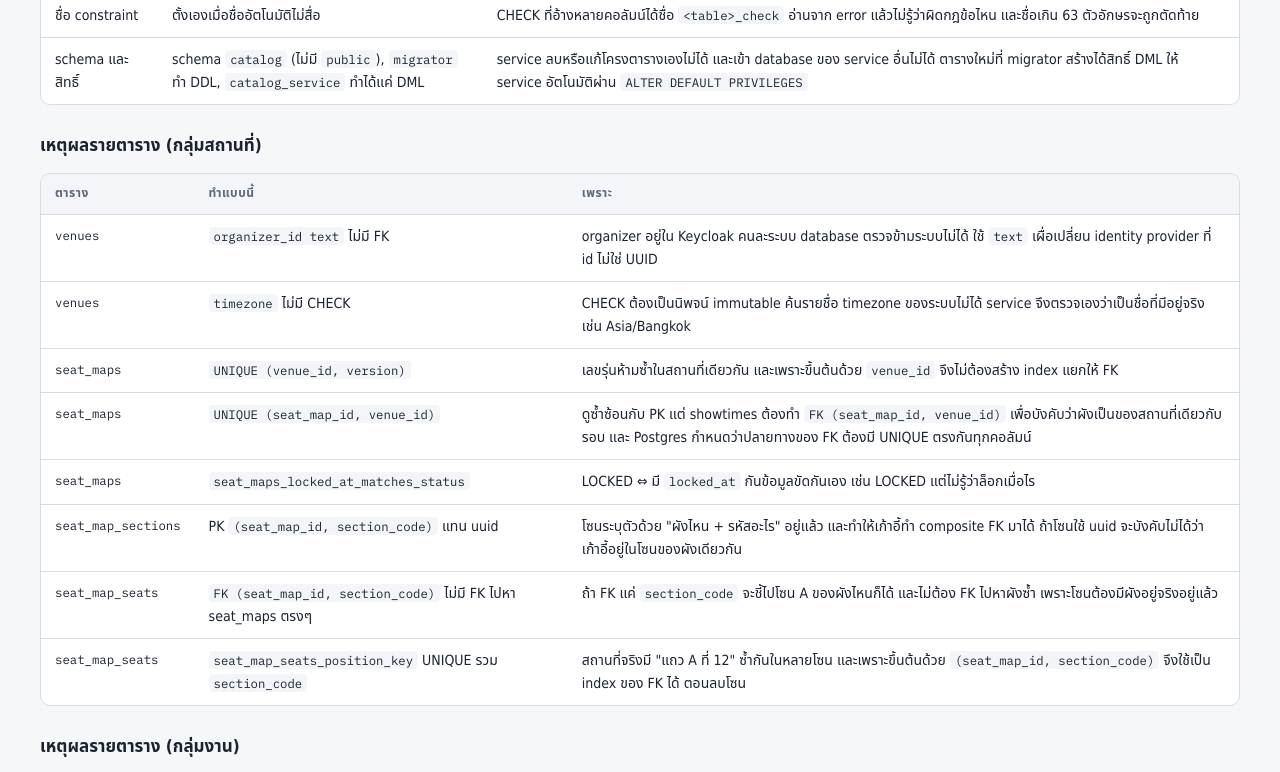
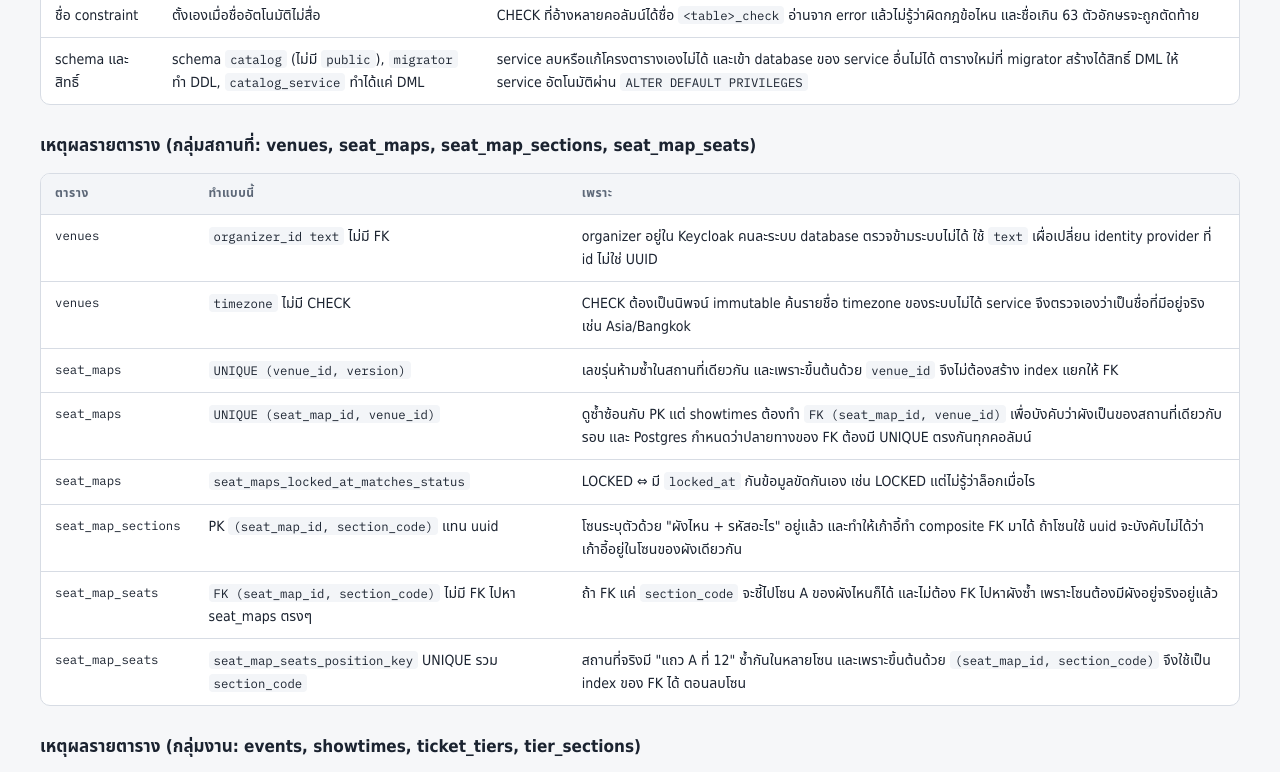
Before and after one commit to coregatekit/microservices-testing-stack, a plain HTML site: page docs/catalog-svc-erd.html in a window 1280 px wide. Shown: the part 6820-7592 px from the top of the page. Drawn offline with Linux system fonts and the light colour scheme; a web font is replaced by a local one.

Commit message:
feat: update table rationale headings for venues and events in ERD documentation

```diff
--- a/docs/catalog-svc-erd.html
+++ b/docs/catalog-svc-erd.html
@@ -1759,7 +1759,7 @@
           </table>
         </div>
 
-        <h3>เหตุผลรายตาราง (กลุ่มสถานที่)</h3>
+        <h3>เหตุผลรายตาราง (กลุ่มสถานที่: venues, seat_maps, seat_map_sections, seat_map_seats)</h3>
         <div class="tablewrap">
           <table>
             <thead>
@@ -1843,7 +1843,7 @@
           </table>
         </div>
 
-        <h3>เหตุผลรายตาราง (กลุ่มงาน)</h3>
+        <h3>เหตุผลรายตาราง (กลุ่มงาน: events, showtimes, ticket_tiers, tier_sections)</h3>
         <div class="tablewrap">
           <table>
             <thead>
```
